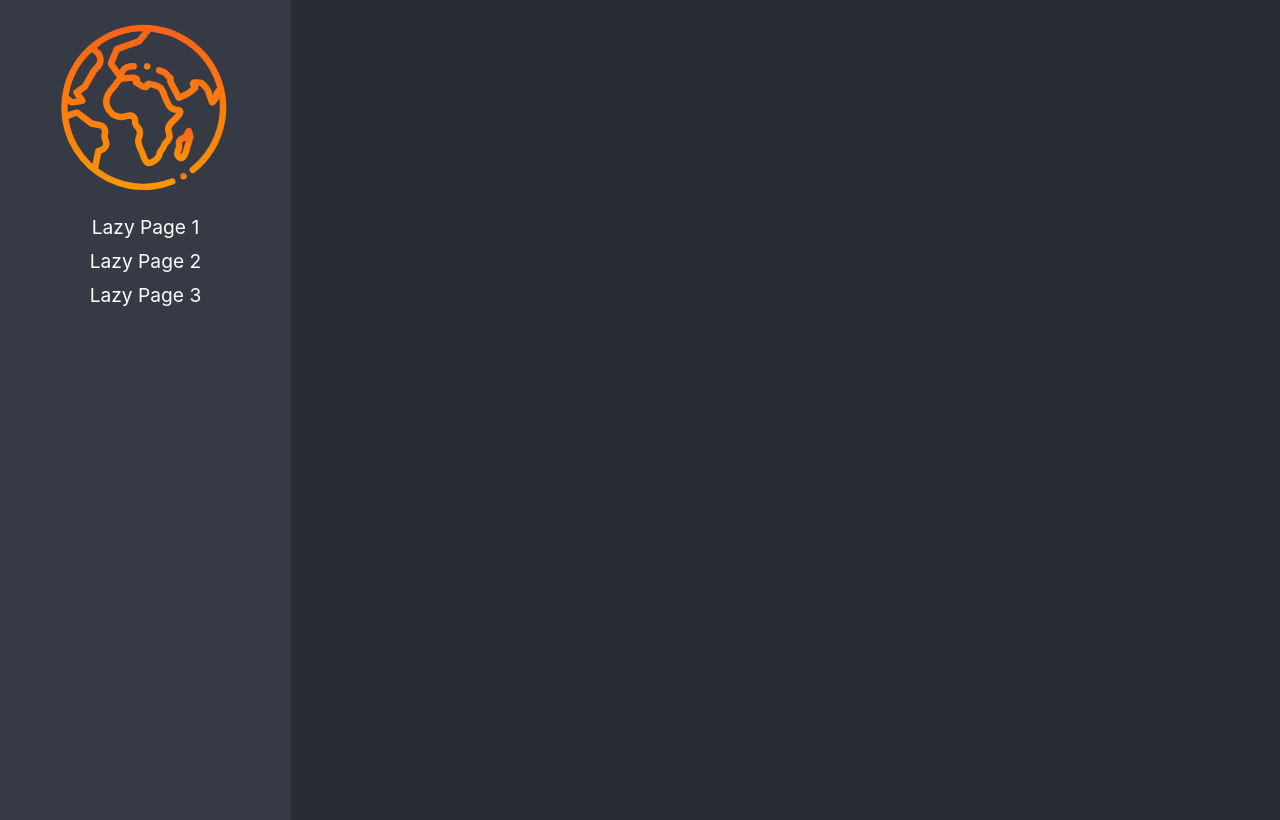
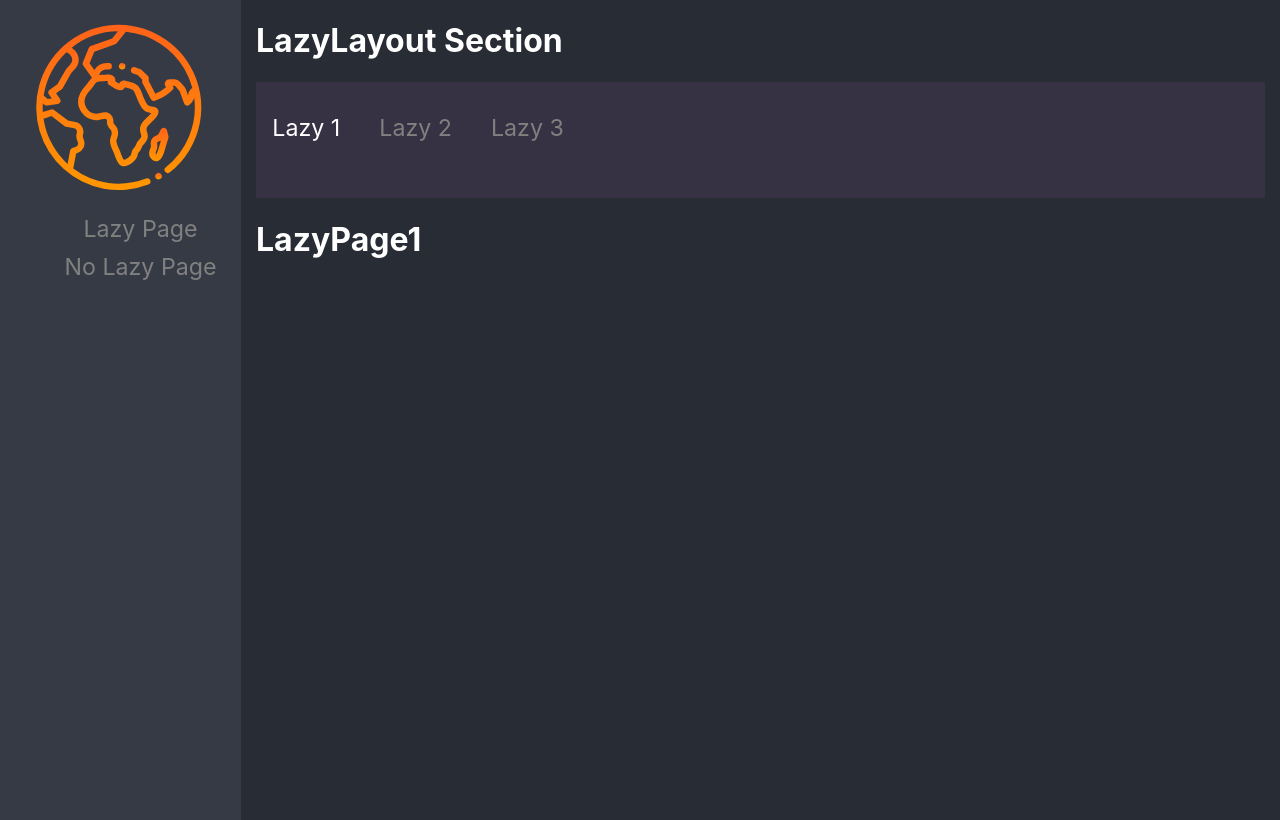
Before and after one commit to juancamontero/react-pro-02-lazyload, a React (Vite) app: page /lazyload/lazy1 in a window 1280 px wide. Before the commit this address led to /. Built offline with nearby package versions, Linux system fonts and the light colour scheme.

Commit message:
Nested routes added

```diff
--- a/package.json
+++ b/package.json
@@ -5,7 +5,7 @@
   "type": "module",
   "scripts": {
     "dev": "vite",
-    "build": "tsc && vite build",
+    "build": "tsc && vite build --watch",
     "preview": "vite preview"
   },
   "dependencies": {
--- a/src/01-lazyload/index.ts
+++ b/src/01-lazyload/index.ts
@@ -1,3 +1,5 @@
 export * from './pages/LazyPage1'
 export * from './pages/LazyPage2'
 export * from './pages/LazyPage3'
+export * from './pages/NoLazyPage'
+export * from './layout/LazyLayout'
--- /dev/null
+++ b/src/01-lazyload/layout/LazyLayout.tsx
@@ -0,0 +1,49 @@
+import { NavLink, Navigate, Route, Routes } from "react-router-dom";
+import { LazyPage1, LazyPage2, LazyPage3 } from "../";
+
+export const LazyLayout = () => {
+  return (
+    <div className="main-lazy-page">
+      <h1>LazyLayout Section</h1>
+      <>
+        <div className="lazy-menu">
+          <ul className="main-layout">
+            <li>
+              <NavLink
+                to="lazy1"
+                className={({ isActive }) => (!isActive ? "nav-active" : "")}
+              >
+                Lazy 1
+              </NavLink>
+            </li>
+            <li>
+              <NavLink
+                to="lazy2"
+                className={({ isActive }) => (!isActive ? "nav-active" : "")}
+              >
+                Lazy 2
+              </NavLink>
+            </li>
+            <li>
+              <NavLink
+                to="lazy3"
+                className={({ isActive }) => (!isActive ? "nav-active" : "")}
+              >
+                Lazy 3
+              </NavLink>
+            </li>
+          </ul>
+        </div>
+      </>
+      <Routes>
+        <Route path="/lazy1" element={<LazyPage1 />} />
+        <Route path="/lazy2" element={<LazyPage2 />} />
+        <Route path="/lazy3" element={<LazyPage3 />} />
+
+        <Route path="/*" element={<Navigate replace to="lazy1" />} />
+      </Routes>
+    </div>
+  );
+};
+
+export default LazyLayout;
--- /dev/null
+++ b/src/01-lazyload/pages/NoLazyPage.tsx
@@ -0,0 +1,7 @@
+export const NoLazyPage = () => {
+  return (
+    <>
+      <h1>NoLazy - LayOut</h1>
+    </>
+  );
+};
--- a/src/index.css
+++ b/src/index.css
@@ -1,7 +1,8 @@
-html,body {
+html,
+body {
   margin: 0;
-  font-family: -apple-system, BlinkMacSystemFont, 'Segoe UI', 'Roboto', 'Oxygen',
-    'Ubuntu', 'Cantarell', 'Fira Sans', 'Droid Sans', 'Helvetica Neue',
+  font-family: -apple-system, BlinkMacSystemFont, "Segoe UI", "Roboto", "Oxygen",
+    "Ubuntu", "Cantarell", "Fira Sans", "Droid Sans", "Helvetica Neue",
     sans-serif;
   background-color: #282c34;
   color: white;
@@ -10,14 +11,38 @@ html,body {
 }
 
 code {
-  font-family: source-code-pro, Menlo, Monaco, Consolas, 'Courier New',
+  font-family: source-code-pro, Menlo, Monaco, Consolas, "Courier New",
     monospace;
 }
-
 
 .main-layout {
   display: flex;
   flex-direction: row;
+}
+
+.main-lazy-page {
+  width: 100%;
+}
+
+.lazy-menu {
+  background-color: #363143;
+  height: 100px;
+  margin-right: 15px;
+  /* overflow-y: scroll; */
+  text-align: center;
+  /* width: 800px; */
+  padding-left: 1.6%;
+  padding-right: 1.6%;
+  padding-top: 1.6%;
+}
+
+.lazy-menu ul {
+  align-items: center;
+  display: flex;
+  flex-direction: row;
+  justify-content: flex-start;
+  column-gap: 4%;
+  padding-left: 0;
 }
 
 nav {
@@ -31,22 +56,17 @@ nav {
   padding-right: 1.6%;
   padding-top: 1.6%;
 }
-nav ul {
-  align-items: center;
-  display: flex;
-  flex-direction: column;
-  justify-content: center;
-  padding-left: 0;
-}
 
+.lazy-menu li,
 nav li {
   list-style: none;
   margin-bottom: 10px;
 }
 
+.lazy-menu li a,
 nav li a {
   color: white;
-  font-size: 1.2rem;
+  font-size: 1.45rem;
   text-decoration: none;
 }
 
@@ -55,7 +75,8 @@ nav img {
   width: 175px;
 }
 
+.lazy-menu .nav-active,
 .nav-active {
   color: grey;
-  transition: all .3s ease-out;
+  transition: all 0.3s ease-out;
 }
--- a/src/routes/Navigation.tsx
+++ b/src/routes/Navigation.tsx
@@ -22,7 +22,9 @@ export const Navigation = () => {
                 <li key={route.path}>
                   <NavLink
                     to={route.to}
-                    className={({ isActive }) => (isActive ? "nav-active" : "")}
+                    className={({ isActive }) =>
+                      !isActive ? "nav-active" : ""
+                    }
                   >
                     {route.name}
                   </NavLink>
@@ -34,7 +36,7 @@ export const Navigation = () => {
             {routes.map(({ path, Component }) => (
               <Route key={path} path={path} element={<Component />} />
             ))}
-            <Route path="/*" element={<Navigate to="/" replace />} />
+            <Route path="/*" element={<Navigate to={routes[0].to} />} />
           </Routes>
         </div>
       </BrowserRouter>
--- a/src/routes/routes.ts
+++ b/src/routes/routes.ts
@@ -1,4 +1,5 @@
 import { LazyExoticComponent, lazy } from "react";
+import { LazyLayout, NoLazyPage } from "../01-lazyload";
 
 type JSXComponent = () => JSX.Element;
 
@@ -9,30 +10,26 @@ interface RoutesInterface {
     name: string,
 }
 
-const Lazy1 = lazy(() => import('../01-lazyload/pages/LazyPage1'))
-const Lazy2 = lazy(() => import('../01-lazyload/pages/LazyPage2'))
-const Lazy3 = lazy(() => import('../01-lazyload/pages/LazyPage3'))
-
-
+const Lazy = lazy(() => import('../01-lazyload/layout/LazyLayout'))
 
 
 export const routes: RoutesInterface[] = [
+    // {
+    //     to: '/lazyload/',
+    //     path: '/lazyload/*',
+    //     Component: Lazy,
+    //     name: 'Lazy Page',
+    // },
     {
-        to: '/lazy1',
-        path: 'lazy1',
-        Component: Lazy1,
-        name: 'Lazy Page 1',
+        to: '/lazyload/',
+        path: '/lazyload/*',
+        Component: Lazy,
+        name: 'Lazy Page',
     },
     {
-        to: '/lazy2',
-        path: 'lazy2',
-        Component: Lazy2,
-        name: 'Lazy Page 2',
-    },
-    {
-        to: '/lazy3',
-        path: 'lazy3',
-        Component: Lazy3,
-        name: 'Lazy Page 3',
+        to: '/no-lazy',
+        path: 'no-lazy',
+        Component: NoLazyPage,
+        name: 'No Lazy Page',
     },
 ]
```
